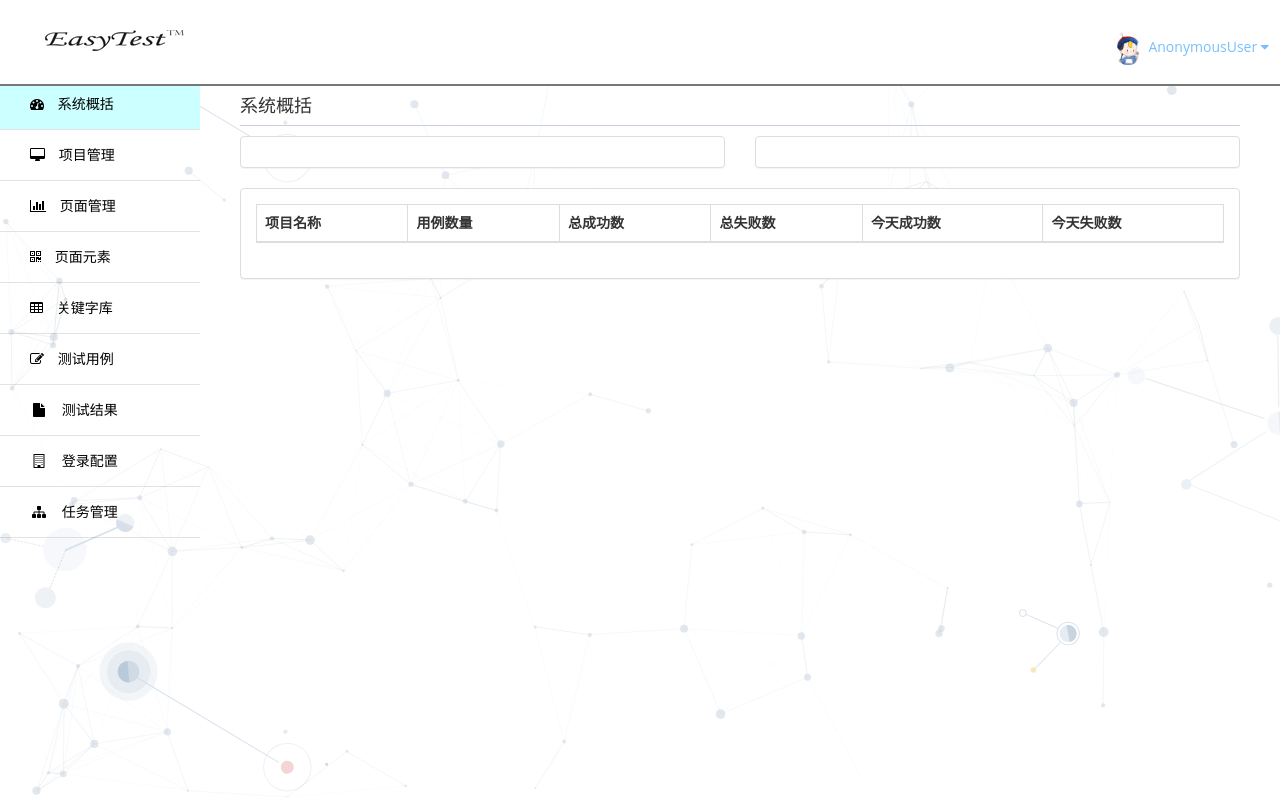
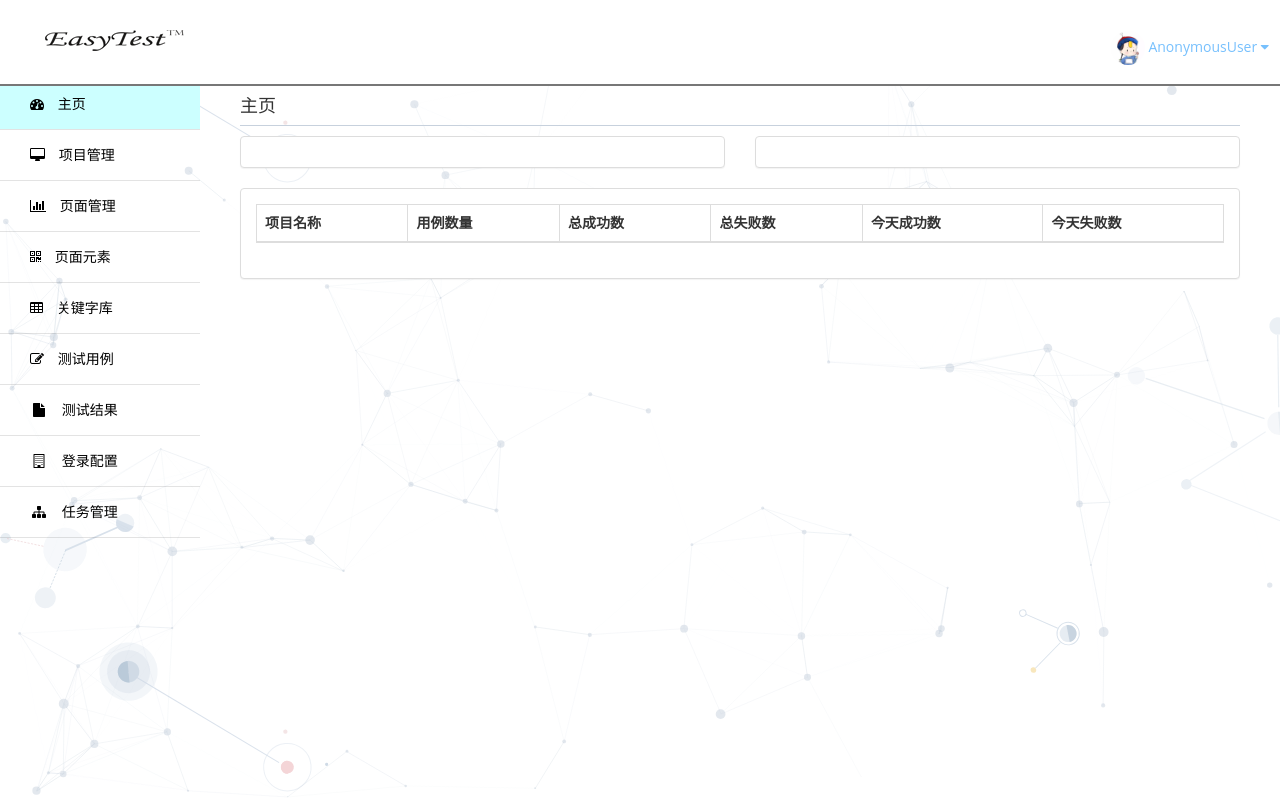
Before and after one commit to lixiaofeng1993/Autotest_platform, a Django app: template templates/page/首页.html in a window 1280 px wide. Run offline with Django 3.2, Linux system fonts and the light colour scheme; the template is opened without the code that fills it, so the values that code supplies are empty; some libraries are stand-ins or nearby versions.

Commit message:
'完美'

```diff
--- a/Autotest_platform/settings.py
+++ b/Autotest_platform/settings.py
@@ -213,3 +213,6 @@ LOGGING = {
         },
     }
 }
+
+# 未登录重定向地址
+LOGIN_URL = "/login/"
--- a/templates/page/base.html
+++ b/templates/page/base.html
@@ -76,7 +76,7 @@
         <div class="sidebar-collapse">
             <ul class="nav" id="main-menu" style="margin-top: 15px">
                 <li>
-                    <a href="{% url 'index' %}"><i class="fa fa-dashboard"></i> 系统概括</a>
+                    <a href="{% url 'index' %}"><i class="fa fa-dashboard"></i> 主页</a>
                 </li>
                 <li>
                     <a href="{% url 'project' %}"><i class="fa fa-desktop"></i> 项目管理</a>
--- a/templates/page/首页.html
+++ b/templates/page/首页.html
@@ -7,8 +7,8 @@
         <div id="page-inner">
             <div class="row">
                 <div class="col-md-12">
-                    <h1 class="page-header this-page">
-                        <span class="this-page">系统概括</span>
+                    <h1 class="page-header">
+                        <span class="this-page">主页</span>
                     </h1>
                 </div>
             </div>
```
Also changed, not shown: 1 other file.
